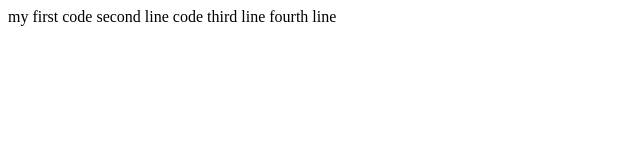
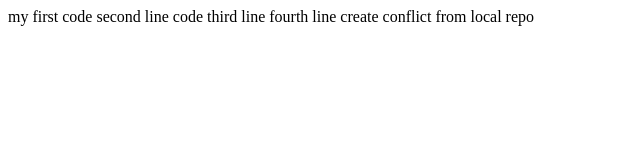
Before and after one commit to Mekamanikanta/tcs_text, a plain HTML site: page index.html in a window 1280 px wide. Shown: the whole page, without its empty margins (0-640 px from the left). Drawn offline with Linux system fonts and the light colour scheme.

Commit message:
creating the conflict

```diff
--- a/index.html
+++ b/index.html
@@ -3,4 +3,5 @@ my first code
 second line code
 third line
 fourth line
+create conflict from local repo
 </HTML>
```
